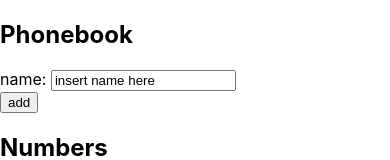
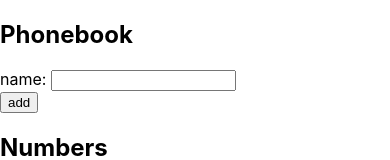
Before and after one commit to aramaro19/fullstackopen-submisions, a React (Create React App) app in the folder part2/phonebook/: page / in a window 390 px wide. Shown: the top 160 px of the page. Built offline with nearby package versions, Linux system fonts and the light colour scheme; the HTML template or start-up script is replaced by a standard one.

Commit message:
do 2.7 phonebook, step 2

```diff
--- a/part2/phonebook/src/App.js
+++ b/part2/phonebook/src/App.js
@@ -2,7 +2,7 @@ import React, { useState } from 'react'
 
 const App = () => {
   const [ persons, setPersons ] = useState([ { name: 'Arto Hellas', id: 0 } ])
-  const [ newName, setNewName ] = useState('insert name here')
+  const [ newName, setNewName ] = useState('')
 
   const handleOnChange = (event) => {
     setNewName(event.target.value)
@@ -12,14 +12,18 @@ const App = () => {
   const addName = (event) => {
     console.log(event)
     event.preventDefault()
+
+    if(persons.some((e)=> e.name === newName)) {
+      alert(`${newName} is already added to phonebook`)
+    }
+    else {
     const personObject = {
       name: newName,
       id: persons.length + 1,
     }
     setPersons(persons.concat(personObject))
     setNewName('')
-    console.log(newName)
-
+    }
   }
 
 
```
